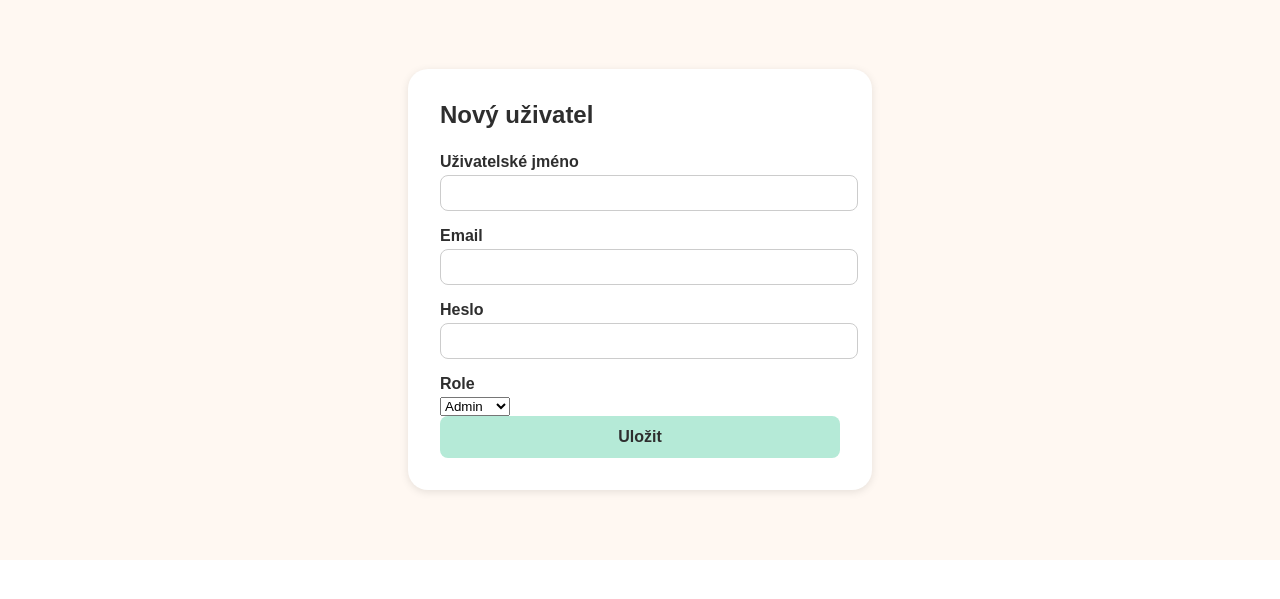
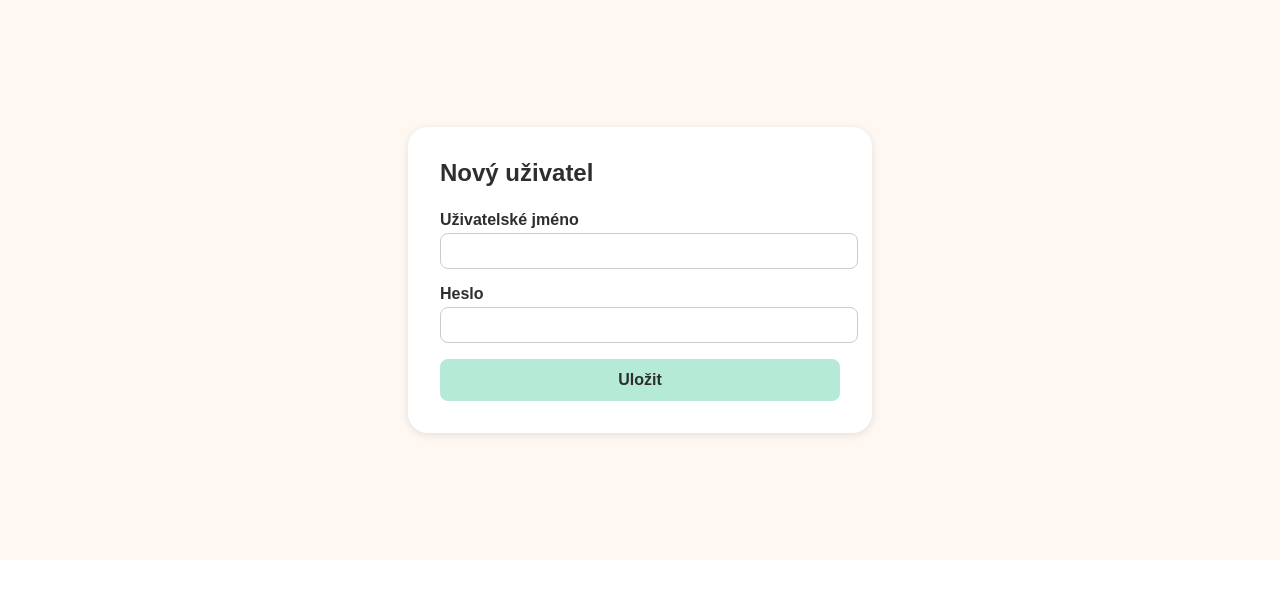
Before and after one commit to krapetcz/flask-template-blog, a Flask app: page /create_user in a window 1280 px wide. Shown: the part 112-711 px from the top of the page. Run offline with Flask 3, Linux system fonts and the light colour scheme; a user stored in the database is signed in.

Commit message:
create user

```diff
--- a/app.py
+++ b/app.py
@@ -172,13 +172,12 @@ def user_management():
 def create_user():
     if request.method == 'POST':
         username = request.form['username']
-        email = request.form['email']
         password = request.form['password']
 
         # Pokud chceš hashovat heslo
-        hashed_password = generate_password_hash(password, method='sha256')
+        hashed_password = generate_password_hash(password, method='pbkdf2:sha256')
 
-        new_user = User(username=username, email=email, password=hashed_password)
+        new_user = User(username=username, password=hashed_password)
         db.session.add(new_user)
         db.session.commit()
 
@@ -186,6 +185,39 @@ def create_user():
         return redirect(url_for('user_management'))  # Po přidání uživatele přesměruj zpět na správu uživatelů
 
     return render_template('create_user.html')  # Vykreslí formulář pro vytvoření uživatele
+
+#edit user
+@app.route('/edit_user/<int:user_id>', methods=['GET', 'POST'])
+@login_required
+def edit_user(user_id):
+    user = User.query.get_or_404(user_id)
+
+    if request.method == 'POST':
+        new_username = request.form.get('username')
+        new_password = request.form.get('password')
+
+        if new_username:
+            existing_user = User.query.filter_by(username=new_username).first()
+            if existing_user and existing_user.id != user.id:
+                flash('Toto uživatelské jméno už existuje.', 'danger')
+                return redirect(url_for('edit_user', user_id=user.id))
+
+            user.username = new_username
+
+        if new_password:
+            hashed_password = generate_password_hash(new_password)
+            user.password = hashed_password
+
+        db.session.commit()
+        flash('Uživatel byl upraven.', 'success')
+        return redirect(url_for('user_management'))
+
+    return render_template('create_user.html', user=user)
+
+@app.route('/delete_user', methods=['GET', 'POST'])
+@login_required
+def delete_user():
+    pass
 
 
 @app.errorhandler(404)
--- a/templates/create_user.html
+++ b/templates/create_user.html
@@ -8,17 +8,9 @@
     <label for="username">Uživatelské jméno</label>
     <input type="text" id="username" name="username" required>
 
-    <label for="email">Email</label>
-    <input type="email" id="email" name="email" required>
 
     <label for="password">Heslo</label>
     <input type="password" id="password" name="password" required>
-
-    <label for="role">Role</label>
-    <select id="role" name="role" required>
-      <option value="admin">Admin</option>
-      <option value="user">Uživatel</option>
-    </select>
 
     <button type="submit">Uložit</button>
   </form>
--- a/templates/user_management.html
+++ b/templates/user_management.html
@@ -13,8 +13,6 @@
       {% for user in users %}
         <div class="user-card">
           <h3>{{ user.username }}</h3>
-          <p>Email: {{ user.email }}</p>
-          <p>Role: {{ user.role }}</p>
           <a href="{{ url_for('edit_user', user_id=user.id) }}" class="read-more">Upravit</a> |
           <a href="{{ url_for('delete_user', user_id=user.id) }}" class="read-more">Smazat</a>
         </div>
```
Also changed, not shown: blog.db.
